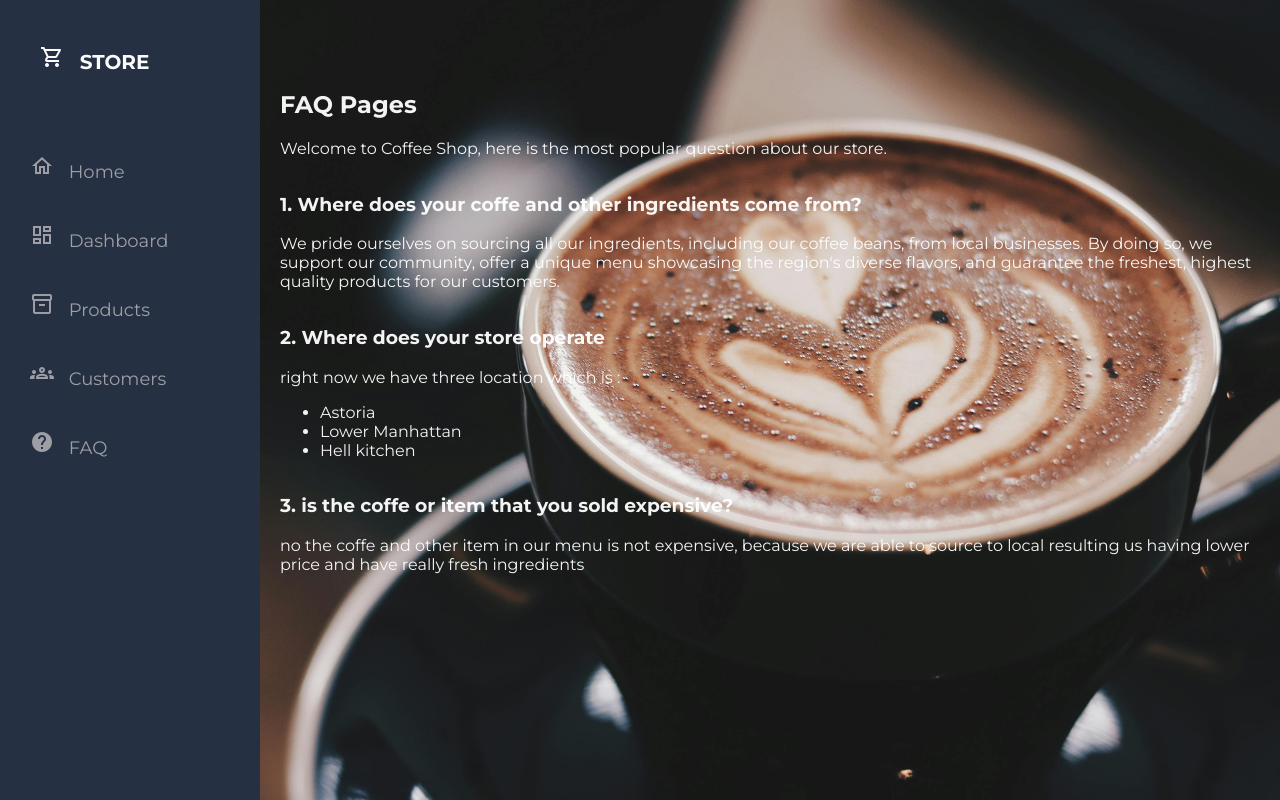
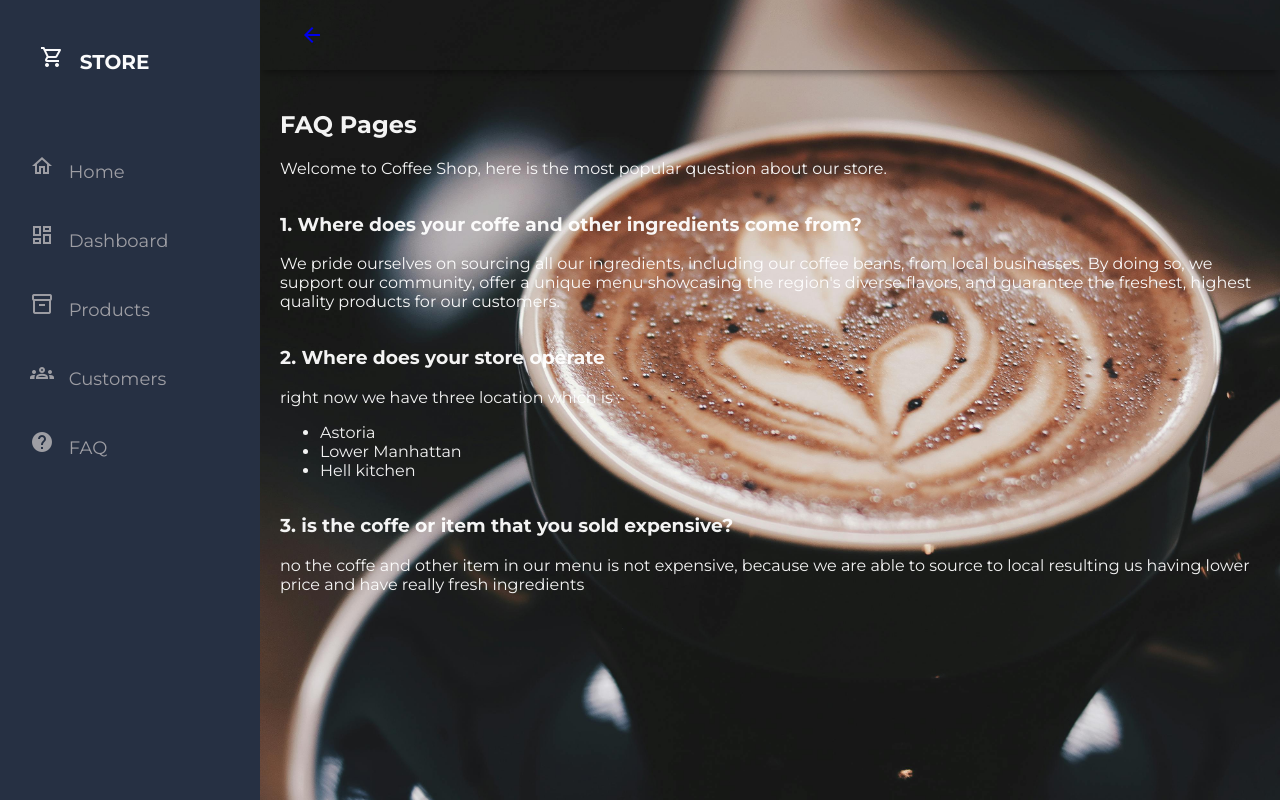
Before and after one commit to Kampus-Merdeka-Software-Engineering/km-feb24-jayapura-18, a plain HTML site: page pages/FAQ.html in a window 1280 px wide. Drawn offline with Linux system fonts and the light colour scheme.

Commit message:
Update FAQ.html

```diff
--- a/pages/FAQ.html
+++ b/pages/FAQ.html
@@ -15,6 +15,17 @@
 </head>
 <body>
     <div class="grid-container">
+                        <!-- Header -->
+                        <header class="header">
+                            <!-- Tombol Kembali -->
+                            <div class="header-left">
+                                <a href="../index.html" class="back-button">
+                                    <span class="material-icons-outlined">arrow_back</span>
+                                </a>
+
+                            </div>
+                        </header>
+                        <!-- End Header -->
         <aside id="sidebar">
             <div class="sidebar-title">
                 <div class="sidebar-brand">
```
